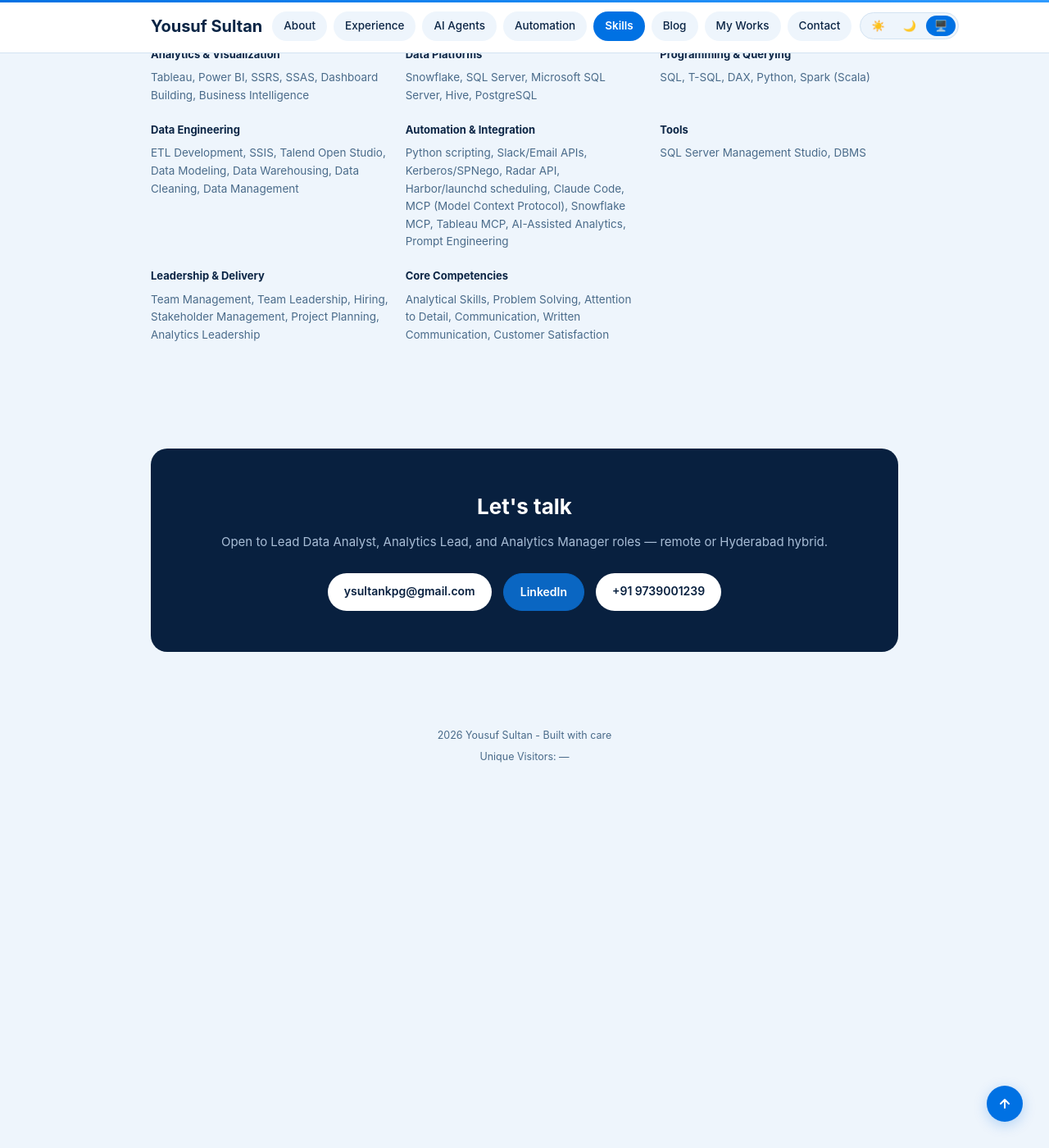
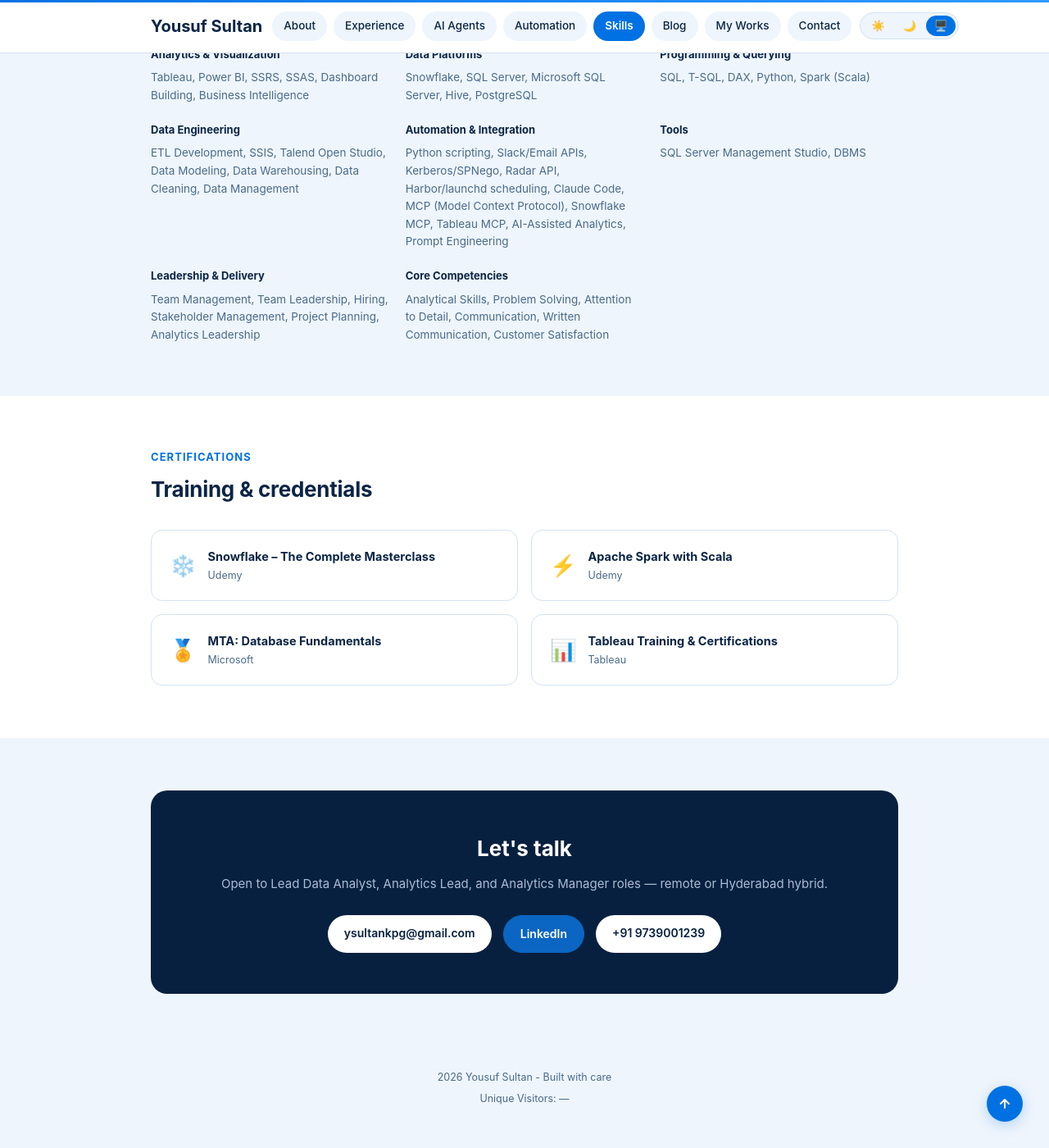
Before and after one commit to ysultankpg/ysultankpg.github.io, a Jekyll site: the page index.html, which Jekyll copies as it is, in a window 1280 px wide and 1400 px high, scrolled down 5749 px. Shown: the whole window at 82% size. Built offline with Jekyll 4.4.1, drawn with Linux system fonts in a browser that asks for light colours.

Commit message:
Add Certifications section: Snowflake Masterclass, Spark with Scala, MTA Database Fundamentals, Tableau

```diff
--- a/animations.css
+++ b/animations.css
@@ -289,3 +289,44 @@
   flex-grow: 1;
   line-height: 1.5;
 }
+
+/* Certifications grid */
+.certs-grid {
+  display: grid;
+  grid-template-columns: repeat(2, 1fr);
+  gap: 16px;
+}
+@media (max-width: 600px) {
+  .certs-grid { grid-template-columns: 1fr; }
+}
+.cert-card {
+  display: flex;
+  align-items: center;
+  gap: 14px;
+  background: var(--card);
+  border: 1px solid var(--border);
+  border-radius: 14px;
+  padding: 20px 22px;
+  transition: transform 0.25s cubic-bezier(0.16, 1, 0.3, 1),
+              box-shadow 0.25s ease,
+              border-color 0.2s ease;
+}
+.cert-card:hover {
+  transform: translateY(-3px);
+  box-shadow: 0 8px 28px rgba(0,113,227,0.07);
+  border-color: var(--accent);
+}
+.cert-icon {
+  font-size: 26px;
+  flex-shrink: 0;
+}
+.cert-card h4 {
+  font-size: 14.5px;
+  font-weight: 700;
+  margin-bottom: 2px;
+}
+.cert-card p {
+  font-size: 12.5px;
+  color: var(--sub);
+  margin: 0;
+}
--- a/data.js
+++ b/data.js
@@ -280,3 +280,13 @@
     status: "Live - weekly runs",
   },
 ];
+
+// ---------------------------------------------------------------------------
+// CERTIFICATIONS & TRAINING
+// ---------------------------------------------------------------------------
+const CERTIFICATIONS = [
+  { name: "Snowflake – The Complete Masterclass", issuer: "Udemy", icon: "❄️" },
+  { name: "Apache Spark with Scala", issuer: "Udemy", icon: "⚡" },
+  { name: "MTA: Database Fundamentals", issuer: "Microsoft", icon: "🏅" },
+  { name: "Tableau Training & Certifications", issuer: "Tableau", icon: "📊" },
+];
--- a/index.html
+++ b/index.html
@@ -114,6 +114,14 @@
   <div class="skills-grid" id="skills-grid"></div>
 </section>
 
+<section class="alt" id="certifications">
+  <div class="inner">
+    <h2 class="section-title reveal">Certifications</h2>
+    <h3 class="section-heading reveal">Training & credentials</h3>
+    <div class="certs-grid" id="certs-grid"></div>
+  </div>
+</section>
+
 <section id="contact">
   <div class="contact-card reveal">
     <h3>Let's talk</h3>
--- a/render.js
+++ b/render.js
@@ -103,6 +103,21 @@
   ).join("");
 }
 
+function renderCerts() {
+  const el = document.getElementById("certs-grid");
+  if (!el || typeof CERTIFICATIONS === "undefined") return;
+  el.innerHTML = CERTIFICATIONS.map(
+    (c) => `
+    <div class="cert-card reveal">
+      <span class="cert-icon">${c.icon}</span>
+      <div>
+        <h4>${c.name}</h4>
+        <p>${c.issuer}</p>
+      </div>
+    </div>`
+  ).join("");
+}
+
 document.addEventListener("DOMContentLoaded", () => {
   renderImpact();
   renderCoreStrengths();
@@ -110,4 +125,5 @@
   renderAgents();
   renderProjects();
   renderSkills();
+  renderCerts();
 });
```
